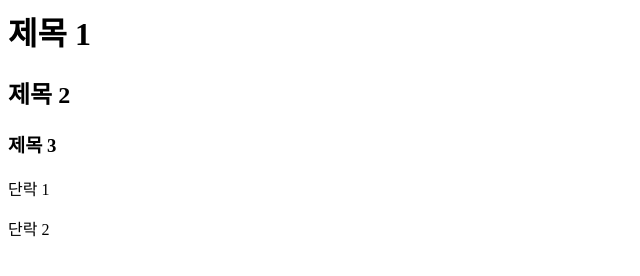
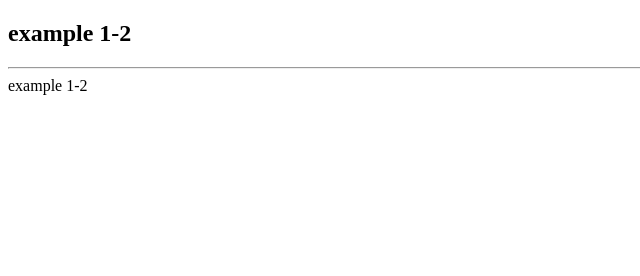
Before and after one commit to bigbrodot/bigbro, a plain HTML site: page mainindex.html in a window 1280 px wide. Shown: the whole page, without its empty margins (0-640 px from the left). Drawn offline with Linux system fonts and the light colour scheme.

Commit message:
Update mainindex.html

```diff
--- a/mainindex.html
+++ b/mainindex.html
@@ -1,9 +1,11 @@
-<h1>제목 1</h1>
-
-<h2>제목 2</h2>
-
-<h3>제목 3</h3>
-
-<p>단락 1</p>
-
-<p>단락 2</p>
+<!doctype html>
+<html>
+    <head>
+        <title>example 1-2</title>
+    </head>
+    <body>
+        <H2>example 1-2</H2>
+        <HR>
+        example 1-2
+    </body>
+</html>
```
